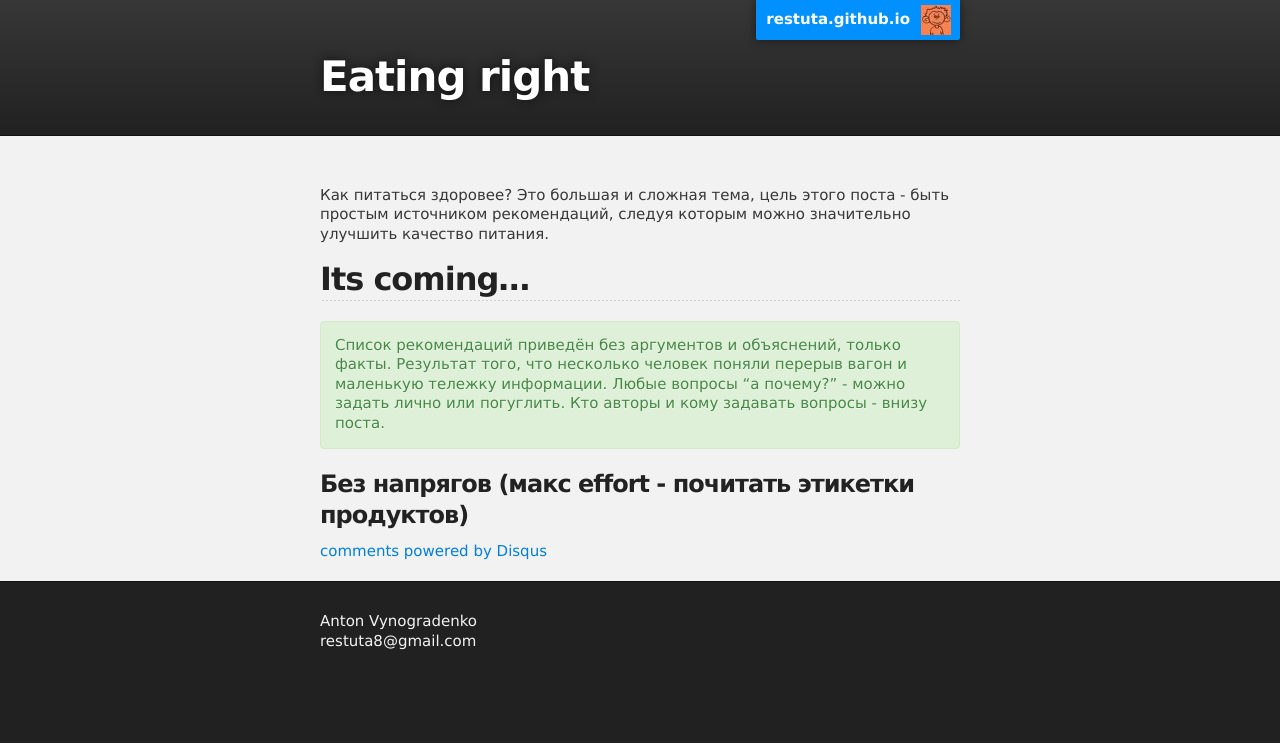
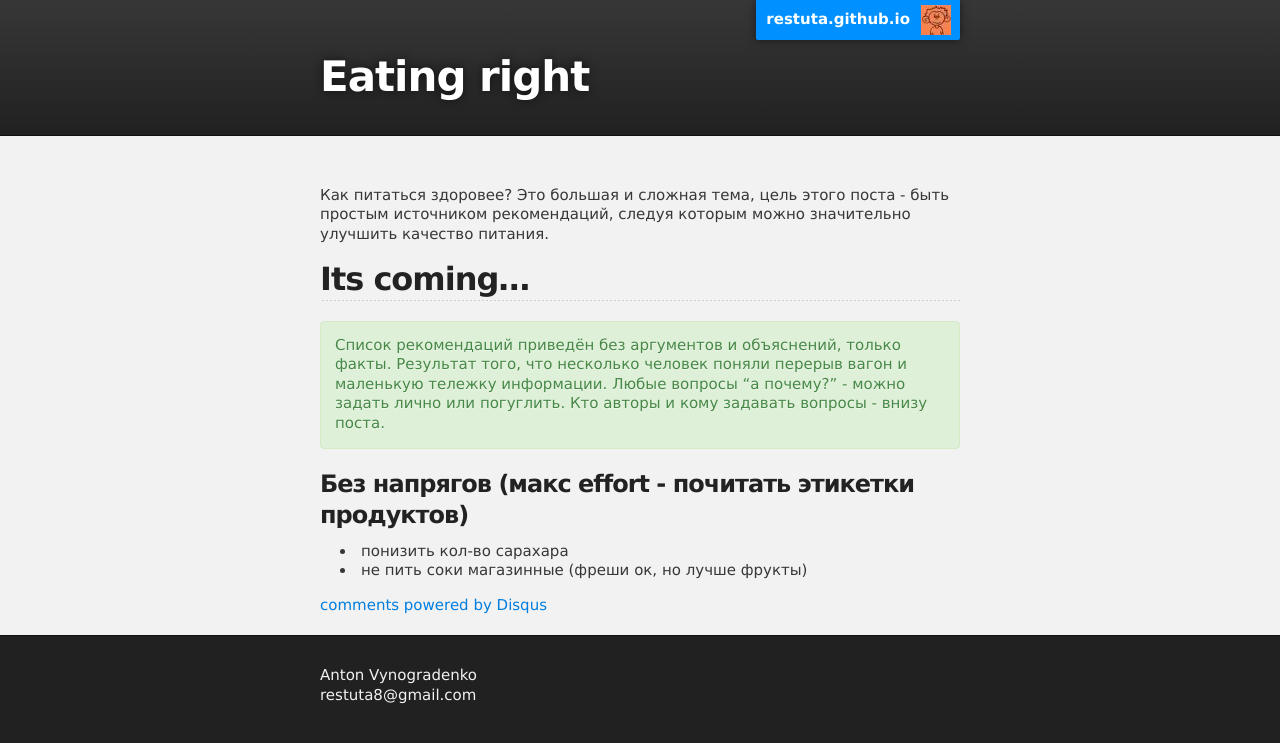
Before and after one commit to Restuta/restuta.github.io, a Jekyll site: the page built from _posts/2013-06-11-eating-right.md, in a window 1280 px wide. Shown: the top 743 px of the page. Built offline with Jekyll 4.4.1, drawn with Linux system fonts in a browser that asks for light colours; comment, search, counter and statistics services are not loaded.

Commit message:
updated eating right post

```diff
--- a/_posts/2013-06-11-eating-right.md
+++ b/_posts/2013-06-11-eating-right.md
@@ -11,3 +11,5 @@ title: Eating right
 </blockquote>
 
 ###Без напрягов (макс effort - почитать этикетки продуктов)
+* понизить кол-во сарахара
+ * не пить соки магазинные (фреши ок, но лучше фрукты)
```
